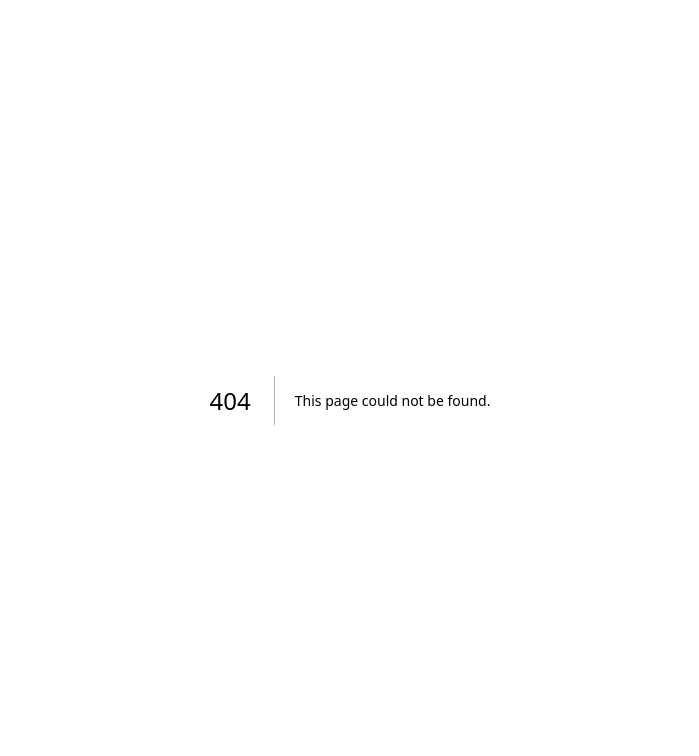
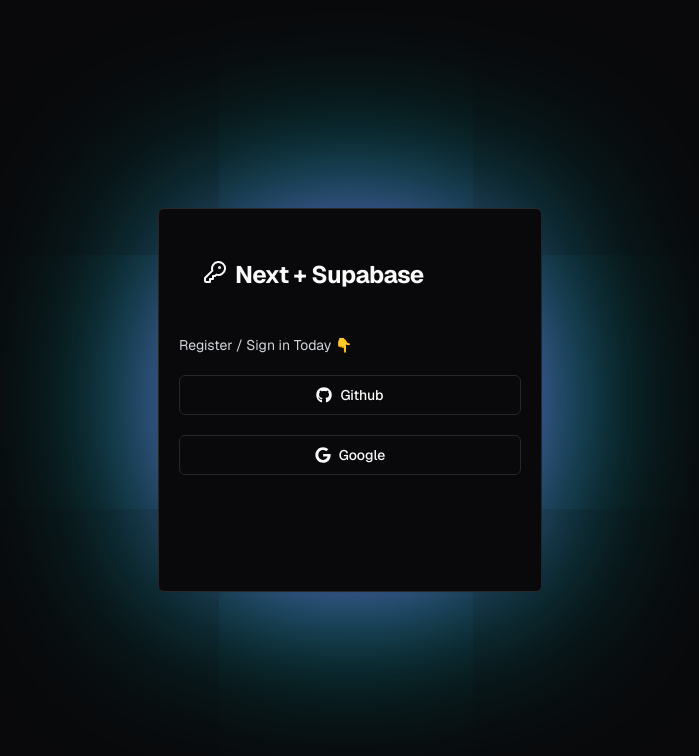
Before and after one commit to yoavamitai/nextjs-supabase-boilerplate, a Next.js app: page /auth in a window 1280 px wide. Before the commit this address had no page. Shown: the top 756 px of the page, without its empty margins (290-989 px from the left). Built offline with nearby package versions, Linux system fonts and the light colour scheme.

Commit message:
feat: Added auth screen UI

```diff
--- /dev/null
+++ b/app/auth/page.tsx
@@ -0,0 +1,35 @@
+import { Button } from '@/components/ui/button'
+import { Card, CardHeader, CardTitle } from '@/components/ui/card';
+import { KeyRound } from 'lucide-react'
+import React from 'react';
+import { FaGoogle, FaGithub } from "react-icons/fa";
+
+
+export default function Auth() {
+  return (
+    <div className="flex items-center justify-center w-full h-screen">
+      <Card className="w-96 h-96 rounded-md border p-5 space-y-5 relative">
+        <CardHeader className="flex flex-row items-center gap-2">
+          <KeyRound />
+          <CardTitle className='text-2xl font-bold'>Next + Supabase</CardTitle>
+        </CardHeader>
+        <p className='text-sm text-gray-300'>
+          Register / Sign in Today 👇
+        </p>
+        <Button className='flex justify-center items-center w-full' variant="outline">
+          <FaGithub className='w-4 h-4' />
+          <div className="w-2" />
+          Github
+        </Button>
+        <Button className='flex justify-center items-center w-full' variant="outline">
+          <FaGoogle className='w-4 h-4' />
+          <div className="w-2" />
+          Google
+        </Button>
+      </Card>
+      <div className='glowBox -z-20' >
+
+      </div>
+    </div>
+  )
+}
--- a/app/globals.css
+++ b/app/globals.css
@@ -74,3 +74,17 @@
     @apply bg-background text-foreground;
   }
 }
+
+.glowBox {
+  position: absolute;
+  top: calc(50% - 20px);
+  left: calc(50% - 20px);
+  width: 40px;
+  height: 40px;
+  border-radius: 50%;
+  background-color: #d17ee6;
+  box-shadow:
+    0 0 60px 30px #d17ee6,
+    0 0 150px 110px #f0f,
+    0 0 200px 150px #0ff;
+}
--- /dev/null
+++ b/components/ui/button.tsx
@@ -0,0 +1,56 @@
+import * as React from "react"
+import { Slot } from "@radix-ui/react-slot"
+import { cva, type VariantProps } from "class-variance-authority"
+
+import { cn } from "@/lib/utils"
+
+const buttonVariants = cva(
+  "inline-flex items-center justify-center whitespace-nowrap rounded-md text-sm font-medium ring-offset-background transition-colors focus-visible:outline-none focus-visible:ring-2 focus-visible:ring-ring focus-visible:ring-offset-2 disabled:pointer-events-none disabled:opacity-50",
+  {
+    variants: {
+      variant: {
+        default: "bg-primary text-primary-foreground hover:bg-primary/90",
+        destructive:
+          "bg-destructive text-destructive-foreground hover:bg-destructive/90",
+        outline:
+          "border border-input bg-background hover:bg-accent hover:text-accent-foreground",
+        secondary:
+          "bg-secondary text-secondary-foreground hover:bg-secondary/80",
+        ghost: "hover:bg-accent hover:text-accent-foreground",
+        link: "text-primary underline-offset-4 hover:underline",
+      },
+      size: {
+        default: "h-10 px-4 py-2",
+        sm: "h-9 rounded-md px-3",
+        lg: "h-11 rounded-md px-8",
+        icon: "h-10 w-10",
+      },
+    },
+    defaultVariants: {
+      variant: "default",
+      size: "default",
+    },
+  }
+)
+
+export interface ButtonProps
+  extends React.ButtonHTMLAttributes<HTMLButtonElement>,
+    VariantProps<typeof buttonVariants> {
+  asChild?: boolean
+}
+
+const Button = React.forwardRef<HTMLButtonElement, ButtonProps>(
+  ({ className, variant, size, asChild = false, ...props }, ref) => {
+    const Comp = asChild ? Slot : "button"
+    return (
+      <Comp
+        className={cn(buttonVariants({ variant, size, className }))}
+        ref={ref}
+        {...props}
+      />
+    )
+  }
+)
+Button.displayName = "Button"
+
+export { Button, buttonVariants }
--- /dev/null
+++ b/components/ui/card.tsx
@@ -0,0 +1,79 @@
+import * as React from "react"
+
+import { cn } from "@/lib/utils"
+
+const Card = React.forwardRef<
+  HTMLDivElement,
+  React.HTMLAttributes<HTMLDivElement>
+>(({ className, ...props }, ref) => (
+  <div
+    ref={ref}
+    className={cn(
+      "rounded-lg border bg-card text-card-foreground shadow-sm",
+      className
+    )}
+    {...props}
+  />
+))
+Card.displayName = "Card"
+
+const CardHeader = React.forwardRef<
+  HTMLDivElement,
+  React.HTMLAttributes<HTMLDivElement>
+>(({ className, ...props }, ref) => (
+  <div
+    ref={ref}
+    className={cn("flex flex-col space-y-1.5 p-6", className)}
+    {...props}
+  />
+))
+CardHeader.displayName = "CardHeader"
+
+const CardTitle = React.forwardRef<
+  HTMLParagraphElement,
+  React.HTMLAttributes<HTMLHeadingElement>
+>(({ className, ...props }, ref) => (
+  <h3
+    ref={ref}
+    className={cn(
+      "text-2xl font-semibold leading-none tracking-tight",
+      className
+    )}
+    {...props}
+  />
+))
+CardTitle.displayName = "CardTitle"
+
+const CardDescription = React.forwardRef<
+  HTMLParagraphElement,
+  React.HTMLAttributes<HTMLParagraphElement>
+>(({ className, ...props }, ref) => (
+  <p
+    ref={ref}
+    className={cn("text-sm text-muted-foreground", className)}
+    {...props}
+  />
+))
+CardDescription.displayName = "CardDescription"
+
+const CardContent = React.forwardRef<
+  HTMLDivElement,
+  React.HTMLAttributes<HTMLDivElement>
+>(({ className, ...props }, ref) => (
+  <div ref={ref} className={cn("p-6 pt-0", className)} {...props} />
+))
+CardContent.displayName = "CardContent"
+
+const CardFooter = React.forwardRef<
+  HTMLDivElement,
+  React.HTMLAttributes<HTMLDivElement>
+>(({ className, ...props }, ref) => (
+  <div
+    ref={ref}
+    className={cn("flex items-center p-6 pt-0", className)}
+    {...props}
+  />
+))
+CardFooter.displayName = "CardFooter"
+
+export { Card, CardHeader, CardFooter, CardTitle, CardDescription, CardContent }
```
